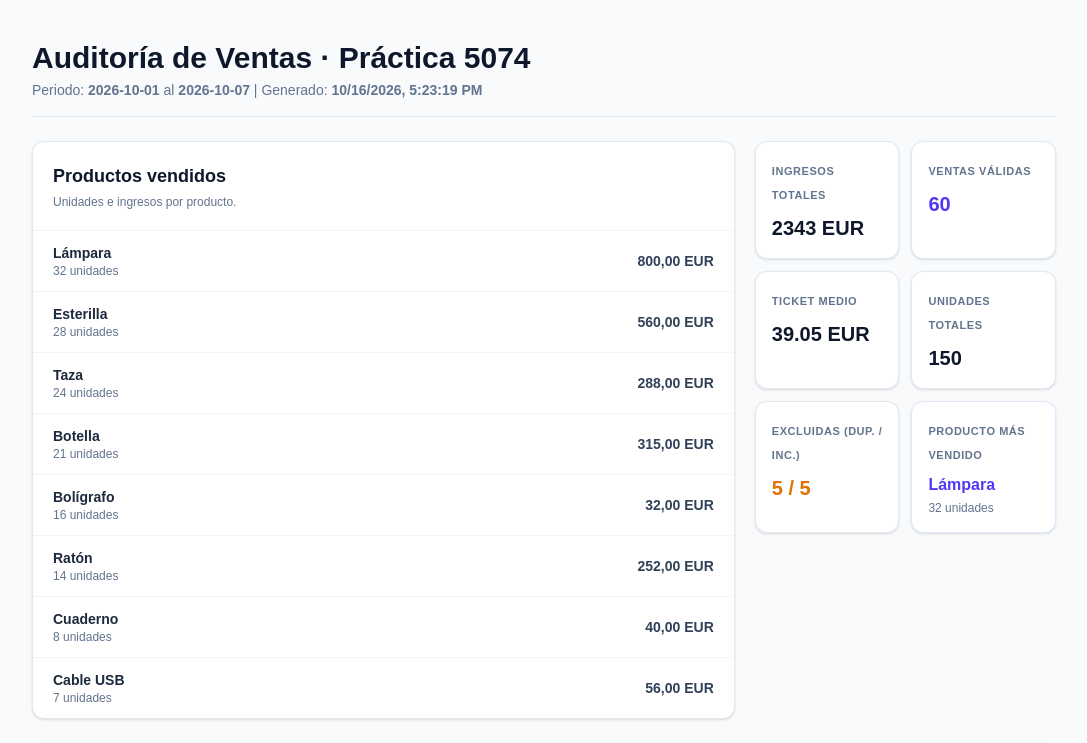
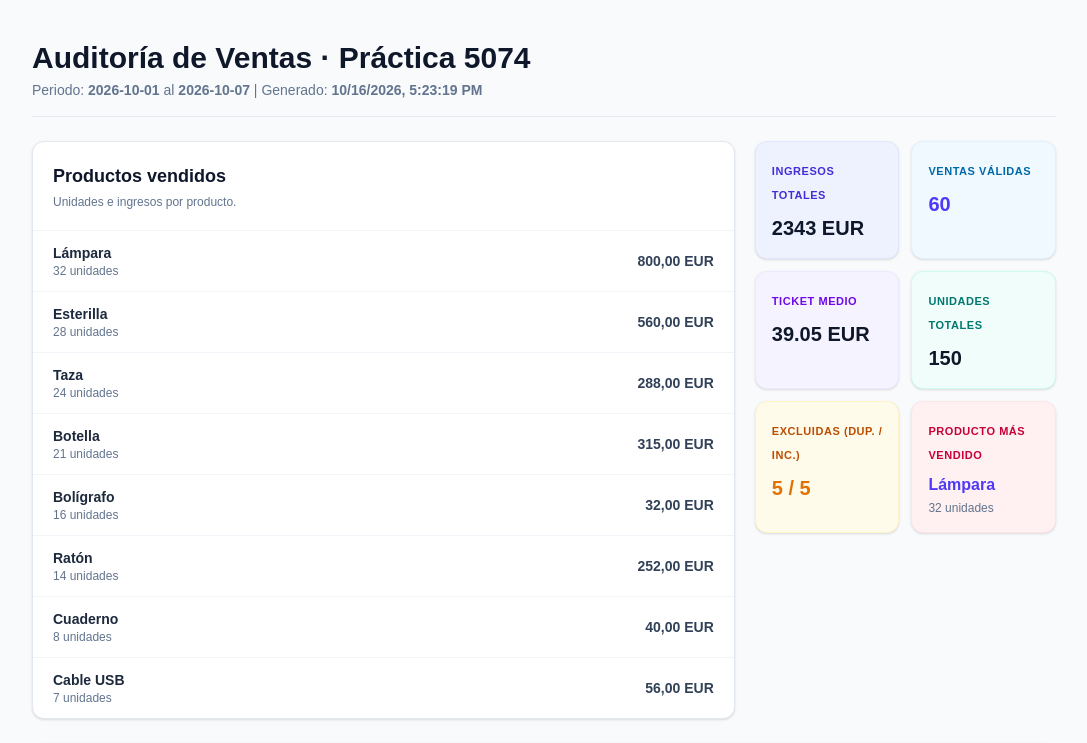
Before and after one commit to Hponce09/dashboard-ventas-5074, a Next.js app: page / in a window 1280 px wide. Shown: the top 743 px of the page, without its empty margins (96-1183 px from the left). Built offline with nearby package versions, Linux system fonts and the light colour scheme.

Commit message:
feat: modificacion en las tsrjetas

```diff
--- a/app/page.tsx
+++ b/app/page.tsx
@@ -128,28 +128,28 @@ export default function Dashboard() {
           </div>
 
           <div className="grid grid-cols-1 sm:grid-cols-2 gap-3">
-            <div className="bg-white p-4 rounded-xl border border-slate-200 shadow-sm min-h-28">
-              <span className="text-[11px] font-bold text-slate-500 uppercase tracking-wider">Ingresos totales</span>
+            <div className="bg-indigo-50 p-4 rounded-xl border border-indigo-100 shadow-sm min-h-28">
+              <span className="text-[11px] font-bold text-indigo-700 uppercase tracking-wider">Ingresos totales</span>
               <p className="text-xl font-black text-slate-900 mt-2">{resumen.ingresos_totales.toLocaleString('es-ES')} {resumen.moneda}</p>
             </div>
-            <div className="bg-white p-4 rounded-xl border border-slate-200 shadow-sm min-h-28">
-              <span className="text-[11px] font-bold text-slate-500 uppercase tracking-wider">Ventas válidas</span>
+            <div className="bg-sky-50 p-4 rounded-xl border border-sky-100 shadow-sm min-h-28">
+              <span className="text-[11px] font-bold text-sky-700 uppercase tracking-wider">Ventas válidas</span>
               <p className="text-xl font-black text-indigo-600 mt-2">{resumen.operaciones_validas}</p>
             </div>
-            <div className="bg-white p-4 rounded-xl border border-slate-200 shadow-sm min-h-28">
-              <span className="text-[11px] font-bold text-slate-500 uppercase tracking-wider">Ticket medio</span>
+            <div className="bg-violet-50 p-4 rounded-xl border border-violet-100 shadow-sm min-h-28">
+              <span className="text-[11px] font-bold text-violet-700 uppercase tracking-wider">Ticket medio</span>
               <p className="text-xl font-black text-slate-900 mt-2">{ticketMedio} {resumen.moneda}</p>
             </div>
-            <div className="bg-white p-4 rounded-xl border border-slate-200 shadow-sm min-h-28">
-              <span className="text-[11px] font-bold text-slate-500 uppercase tracking-wider">Unidades totales</span>
+            <div className="bg-teal-50 p-4 rounded-xl border border-teal-100 shadow-sm min-h-28">
+              <span className="text-[11px] font-bold text-teal-700 uppercase tracking-wider">Unidades totales</span>
               <p className="text-xl font-black text-slate-900 mt-2">{resumen.unidades_totales}</p>
             </div>
-            <div className="bg-white p-4 rounded-xl border border-slate-200 shadow-sm min-h-28">
-              <span className="text-[11px] font-bold text-slate-500 uppercase tracking-wider">Excluidas (dup. / inc.)</span>
+            <div className="bg-amber-50 p-4 rounded-xl border border-amber-100 shadow-sm min-h-28">
+              <span className="text-[11px] font-bold text-amber-700 uppercase tracking-wider">Excluidas (dup. / inc.)</span>
               <p className="text-xl font-black text-amber-600 mt-2">{calidad.copias_duplicadas_excluidas} / {calidad.incidencias_excluidas}</p>
             </div>
-            <div className="bg-white p-4 rounded-xl border border-indigo-100 shadow-sm min-h-28">
-              <span className="text-[11px] font-bold text-slate-500 uppercase tracking-wider">Producto más vendido</span>
+            <div className="bg-rose-50 p-4 rounded-xl border border-rose-100 shadow-sm min-h-28">
+              <span className="text-[11px] font-bold text-rose-700 uppercase tracking-wider">Producto más vendido</span>
               {productosMasVendidos.length > 0 ? (
                 <>
                   <p className="text-base font-black text-indigo-600 mt-2 leading-snug">{productosMasVendidos.map(([nombre]) => nombre).join(', ')}</p>
```
